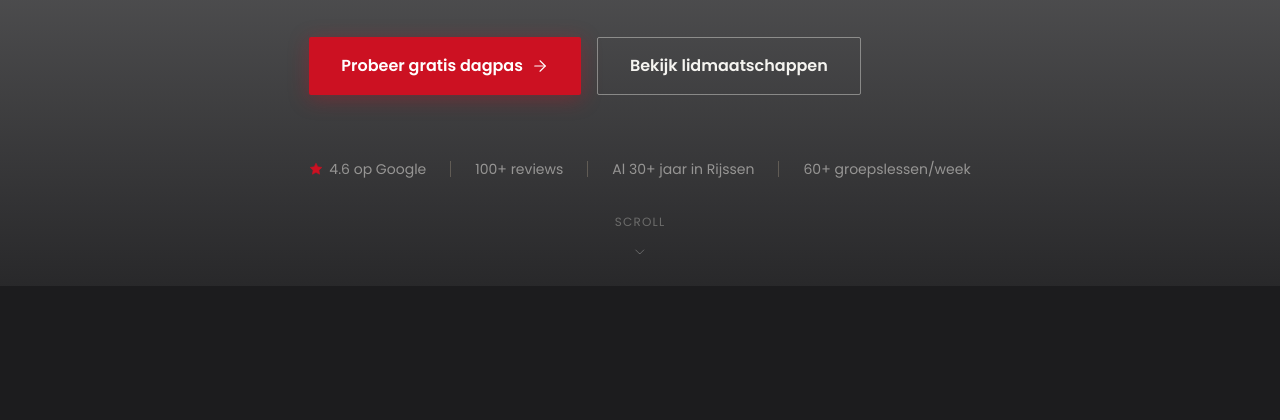
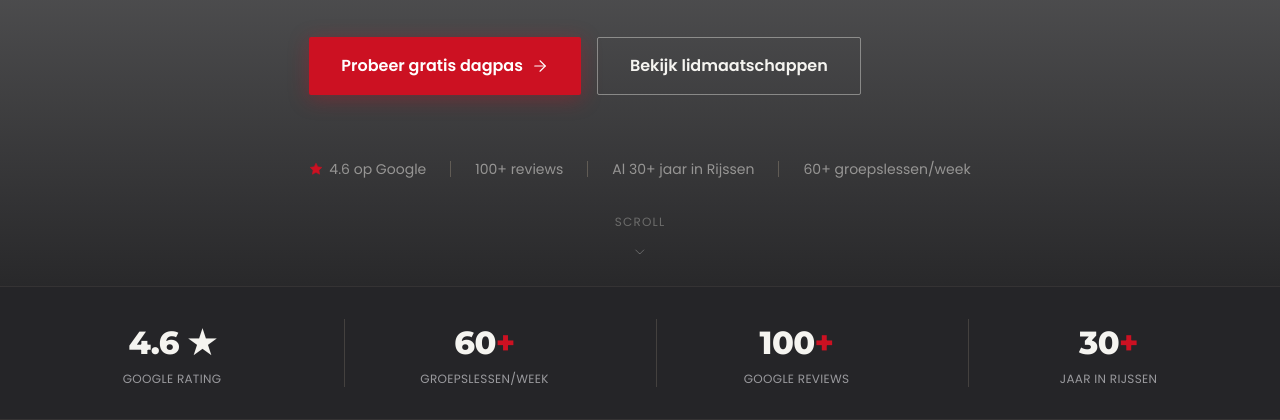
Before and after one commit to KoningBas/USA-Test, a website: page index.html in a window 1280 px wide. Shown: the part 514-934 px from the top of the page. Before the commit the page ends 800 px from the top, so only its background shows below. Drawn offline with nearby package versions, Linux system fonts and the light colour scheme; placeholder pictures from the web are drawn by us.

Commit message:
feat: add trust bar with 4 social proof stats

```diff
--- a/index.html
+++ b/index.html
@@ -158,6 +158,30 @@
   </div>
 </section>
 
+    <!-- TRUST BAR -->
+<section class="bg-surface border-y border-sand/10">
+  <div class="max-w-7xl mx-auto px-6 lg:px-8 py-8">
+    <div class="grid grid-cols-2 lg:grid-cols-4 gap-8 lg:divide-x lg:divide-sand/20">
+      <div class="flex flex-col items-center text-center px-4 reveal">
+        <span class="font-montserrat font-extrabold text-off-white mb-1" style="font-size:2rem;letter-spacing:-0.02em;">4.6 ★</span>
+        <span class="font-poppins text-muted text-xs tracking-wide uppercase">Google rating</span>
+      </div>
+      <div class="flex flex-col items-center text-center px-4 reveal">
+        <span class="font-montserrat font-extrabold text-off-white mb-1" style="font-size:2rem;letter-spacing:-0.02em;">60<span class="text-usa-red">+</span></span>
+        <span class="font-poppins text-muted text-xs tracking-wide uppercase">Groepslessen/week</span>
+      </div>
+      <div class="flex flex-col items-center text-center px-4 reveal">
+        <span class="font-montserrat font-extrabold text-off-white mb-1" style="font-size:2rem;letter-spacing:-0.02em;">100<span class="text-usa-red">+</span></span>
+        <span class="font-poppins text-muted text-xs tracking-wide uppercase">Google reviews</span>
+      </div>
+      <div class="flex flex-col items-center text-center px-4 reveal">
+        <span class="font-montserrat font-extrabold text-off-white mb-1" style="font-size:2rem;letter-spacing:-0.02em;">30<span class="text-usa-red">+</span></span>
+        <span class="font-poppins text-muted text-xs tracking-wide uppercase">Jaar in Rijssen</span>
+      </div>
+    </div>
+  </div>
+</section>
+
     <!-- sections go here -->
   </main>
 
```
